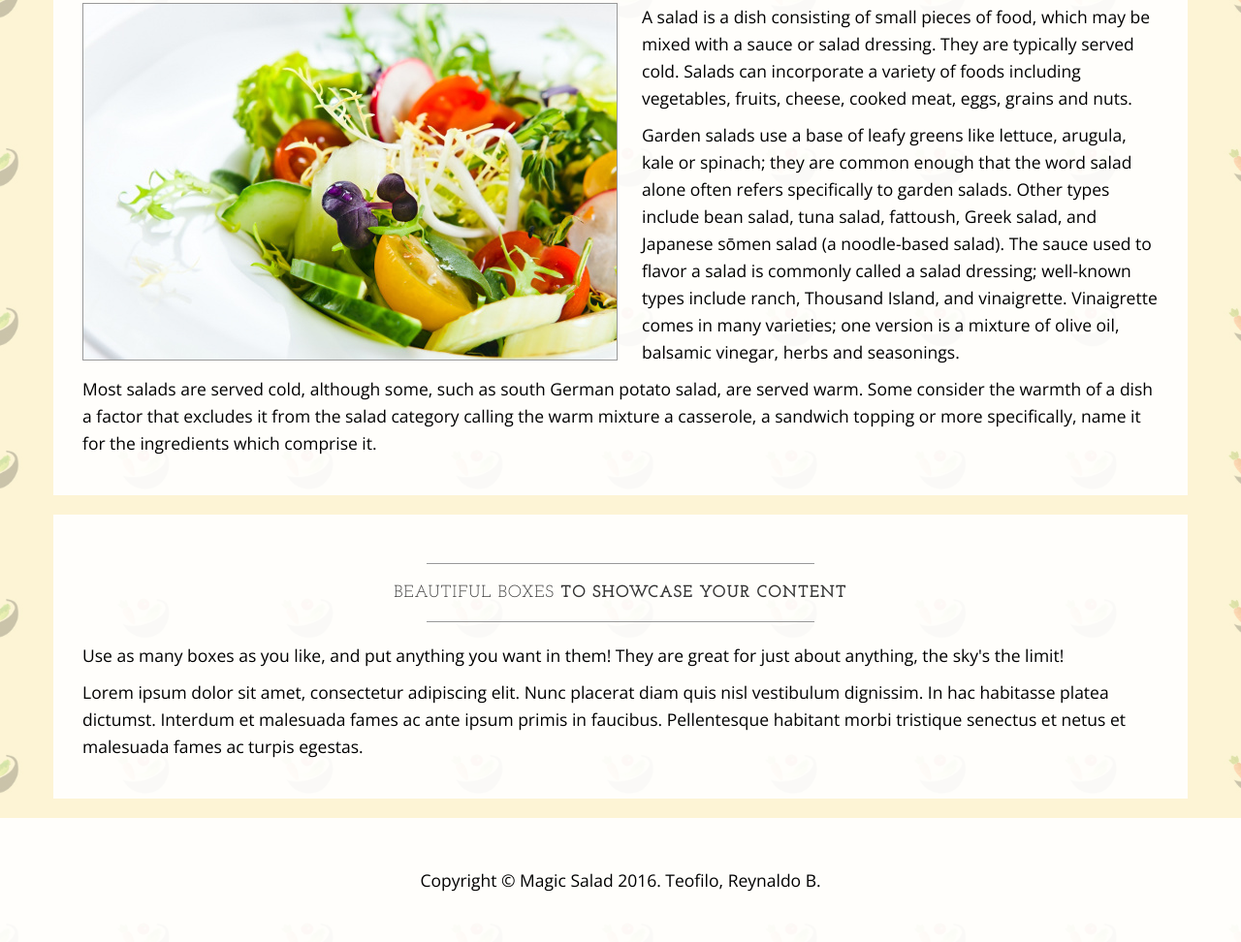
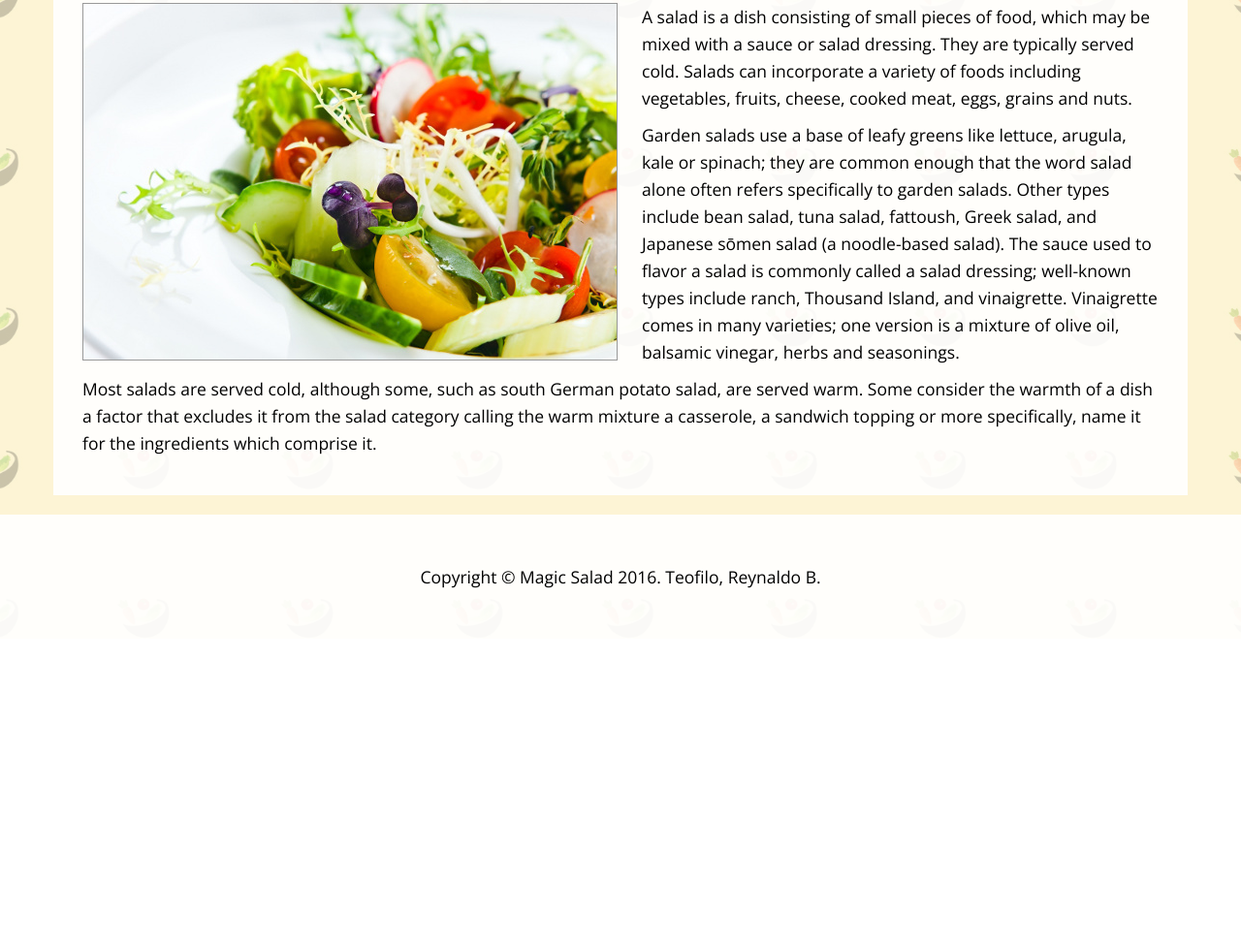
Before and after one commit to reynaldoteofilo/magicsalad, a plain HTML site: page index.html in a window 1280 px wide. Shown: the part 1321-2293 px from the top of the page at 97% size. After the commit the page ends 1980 px from the top, so only its background shows below. Drawn offline with nearby package versions, Linux system fonts and the light colour scheme.

Commit message:
Update index.html

```diff
--- a/index.html
+++ b/index.html
@@ -142,19 +142,7 @@
             </div>
         </div>
 
-        <div class="row">
-            <div class="box">
-                <div class="col-lg-12">
-                    <hr>
-                    <h2 class="intro-text text-center">Beautiful boxes
-                        <strong>to showcase your content</strong>
-                    </h2>
-                    <hr>
-                    <p>Use as many boxes as you like, and put anything you want in them! They are great for just about anything, the sky's the limit!</p>
-                    <p>Lorem ipsum dolor sit amet, consectetur adipiscing elit. Nunc placerat diam quis nisl vestibulum dignissim. In hac habitasse platea dictumst. Interdum et malesuada fames ac ante ipsum primis in faucibus. Pellentesque habitant morbi tristique senectus et netus et malesuada fames ac turpis egestas.</p>
-                </div>
-            </div>
-        </div>
+
 
     </div>
     <!-- /.container -->
```
